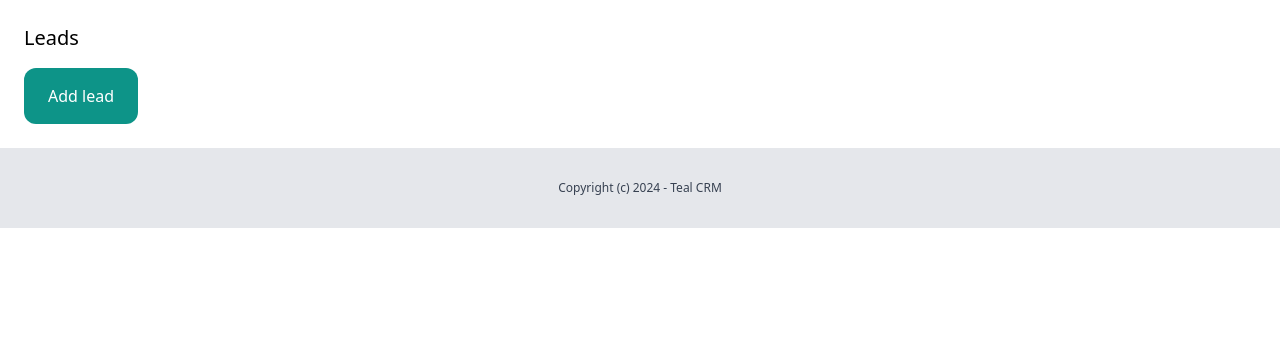
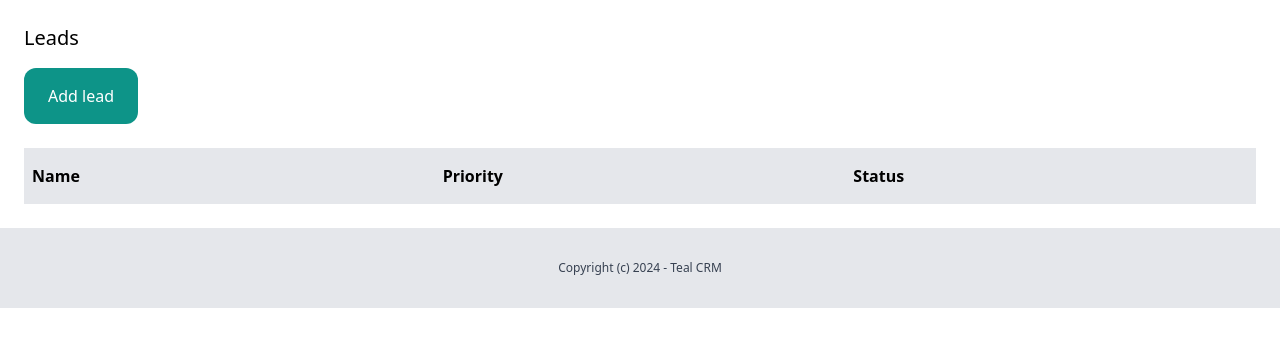
Before and after one commit to MrJayKay/client-resource-manager, a Django app: template tealcrm/lead/templates/lead/leads_list.html in a window 1280 px wide. Shown: the part 72-419 px from the top of the page. Run offline with Django 5.2, Linux system fonts and the light colour scheme; the template is opened without the code that fills it, so the values that code supplies are empty; some libraries are stand-ins or nearby versions.

Commit message:
added leads table

```diff
--- a/tealcrm/lead/templates/lead/leads_list.html
+++ b/tealcrm/lead/templates/lead/leads_list.html
@@ -7,5 +7,19 @@
     <h1 class="mb-4 text-xl">Leads</h1>
 
     <a href="{% url 'add_lead' %}" class="inline-block py-4 px-6 rounded-xl bg-teal-600 text-white ">Add lead</a>
+
+    <div class="mt-6 flex justify-between">
+        <p class="py-4 px-2 bg-gray-200 font-semibold w-full">Name</p>
+        <p class="py-4 px-2 bg-gray-200 font-semibold w-full">Priority</p>
+        <p class="py-4 px-2 bg-gray-200 font-semibold w-full">Status</p>
+    </div>
+
+    {% for lead in leads %}
+        <div>
+            <p>{{ lead.name }}</p>
+            <p>{{ lead.priority }}</p>
+            <p>{{ lead.status }}</p>
+        </div>
+    {% endfor %}
 </div>
 {% endblock %}
```
